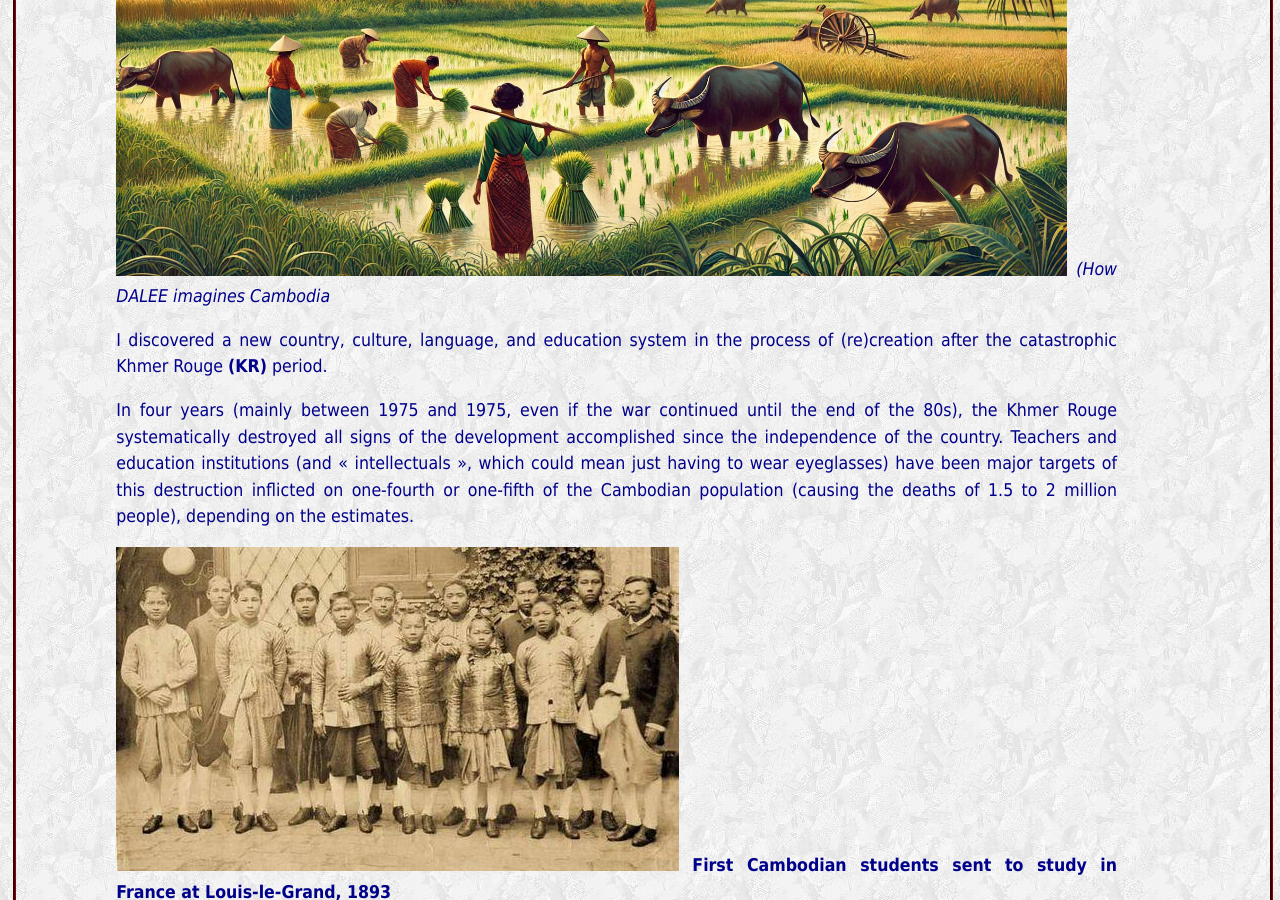
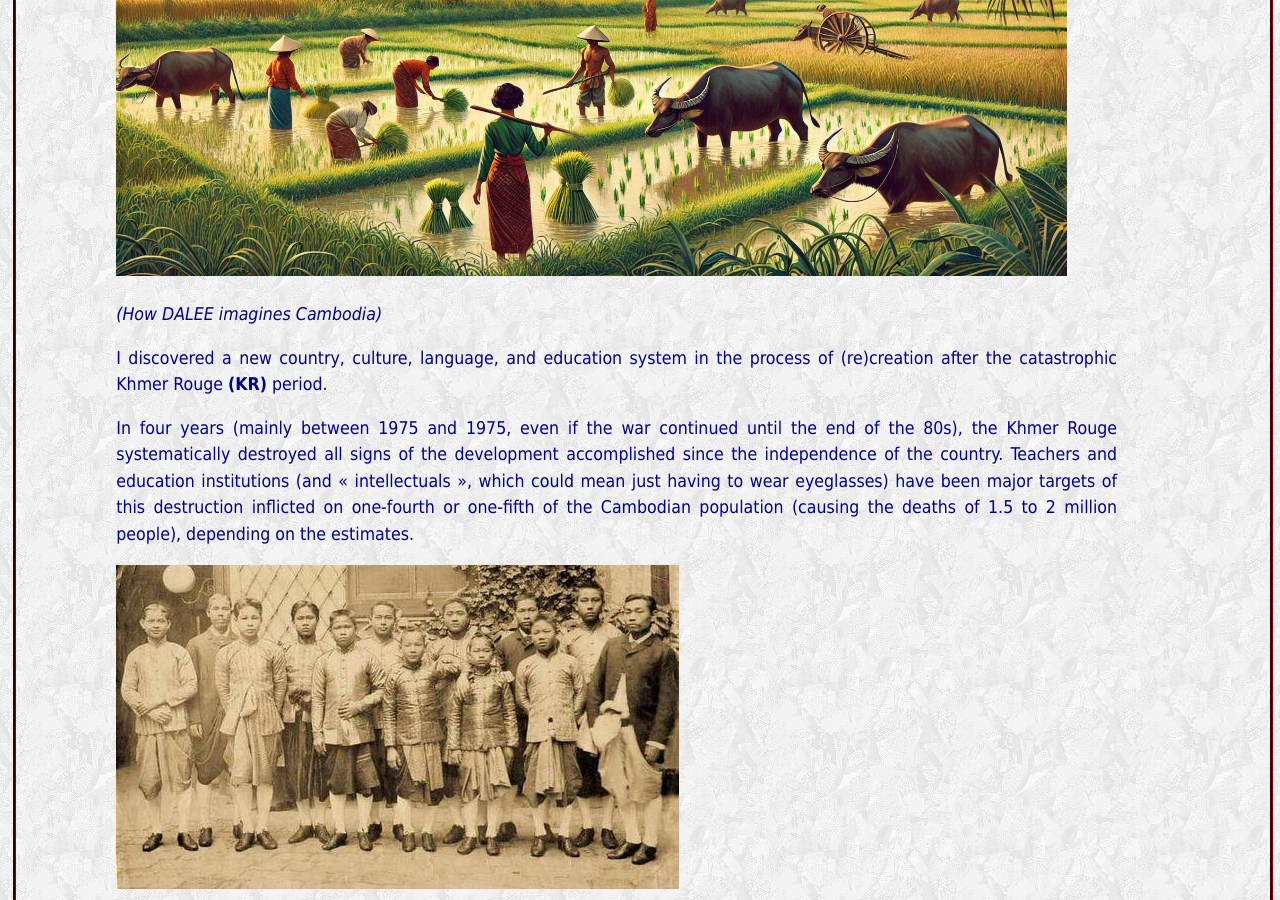
Before and after one commit to myildi/myildi.github.io, a Jekyll site: the page built from _posts/2024-09-7-Cambodia-period-I.md, in a window 1280 px wide and 900 px high, scrolled down 521 px. Built offline with Jekyll 4.4.1, drawn with Linux system fonts in a browser that asks for light colours.

```diff
--- a/_posts/2024-09-7-Cambodia-period-I.md
+++ b/_posts/2024-09-7-Cambodia-period-I.md
@@ -7,13 +7,15 @@ tags: Cambodia MOEYS Education ETI
 I have spent the last four and a half years in Cambodia as an advisor to H.E. Hang Chuon Naron, the Cambodian minister of education, youth, and sports **(MOEYS)**. This extended mission commissioned by the French MEAE and managed by Expertise France has truly been a fascinating experience.
 
 ![How DALEE imagines Cambodia](/images/SrokSrae.jpg)
-_(How DALEE imagines Cambodia_
+
+_(How DALEE imagines Cambodia)_
 
 I discovered a new country, culture, language, and education system in the process of (re)creation after the catastrophic Khmer Rouge **(KR)** period.
 
 In four years (mainly between 1975 and 1975, even if the war continued until the end of the 80s), the Khmer Rouge systematically destroyed all signs of the development accomplished since the independence of the country. Teachers and education institutions (and « intellectuals », which could mean just having to wear eyeglasses) have been major targets of this destruction inflicted on one-fourth or one-fifth of the Cambodian population (causing the deaths of 1.5 to 2 million people), depending on the estimates.
 
 ![First Cambodian students in France](/images/First-khmer-students-in-France.jpg)
+
 **First Cambodian students sent to study in France at Louis-le-Grand, 1893**
 
 
```
